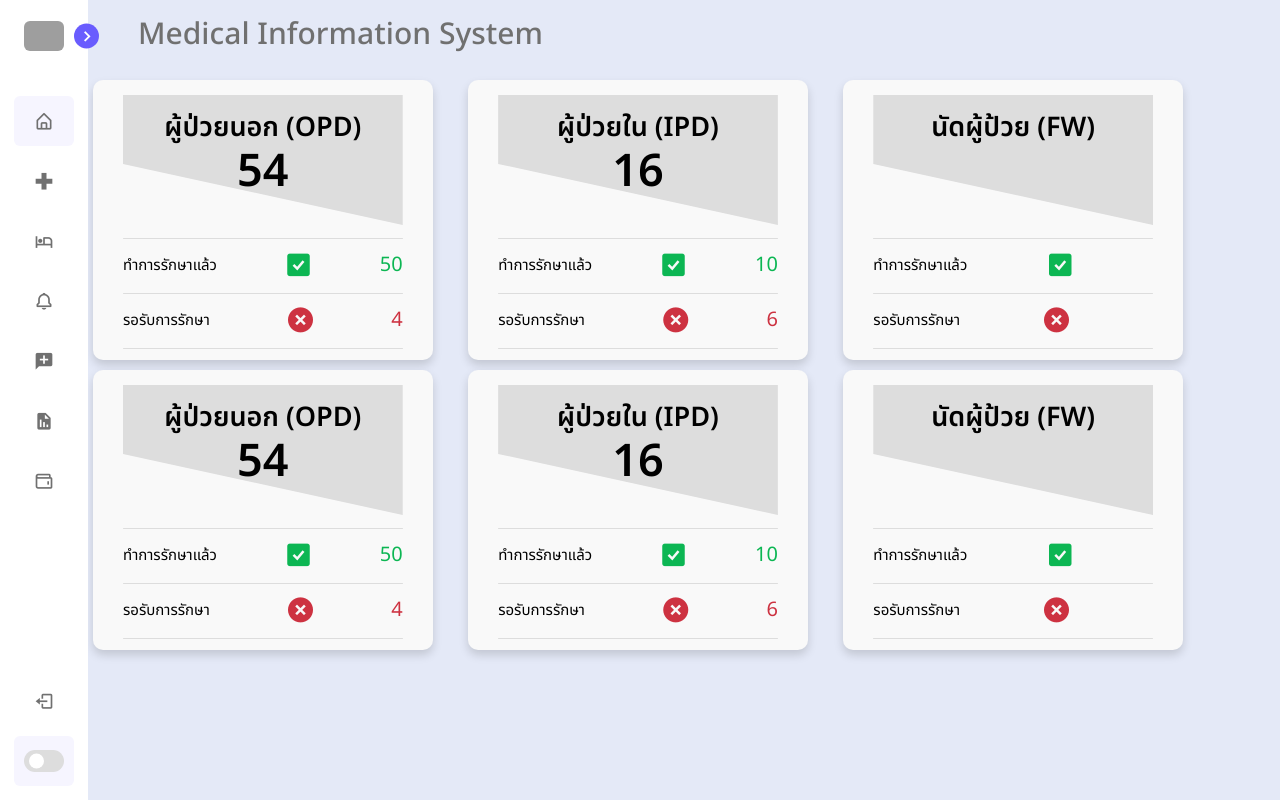
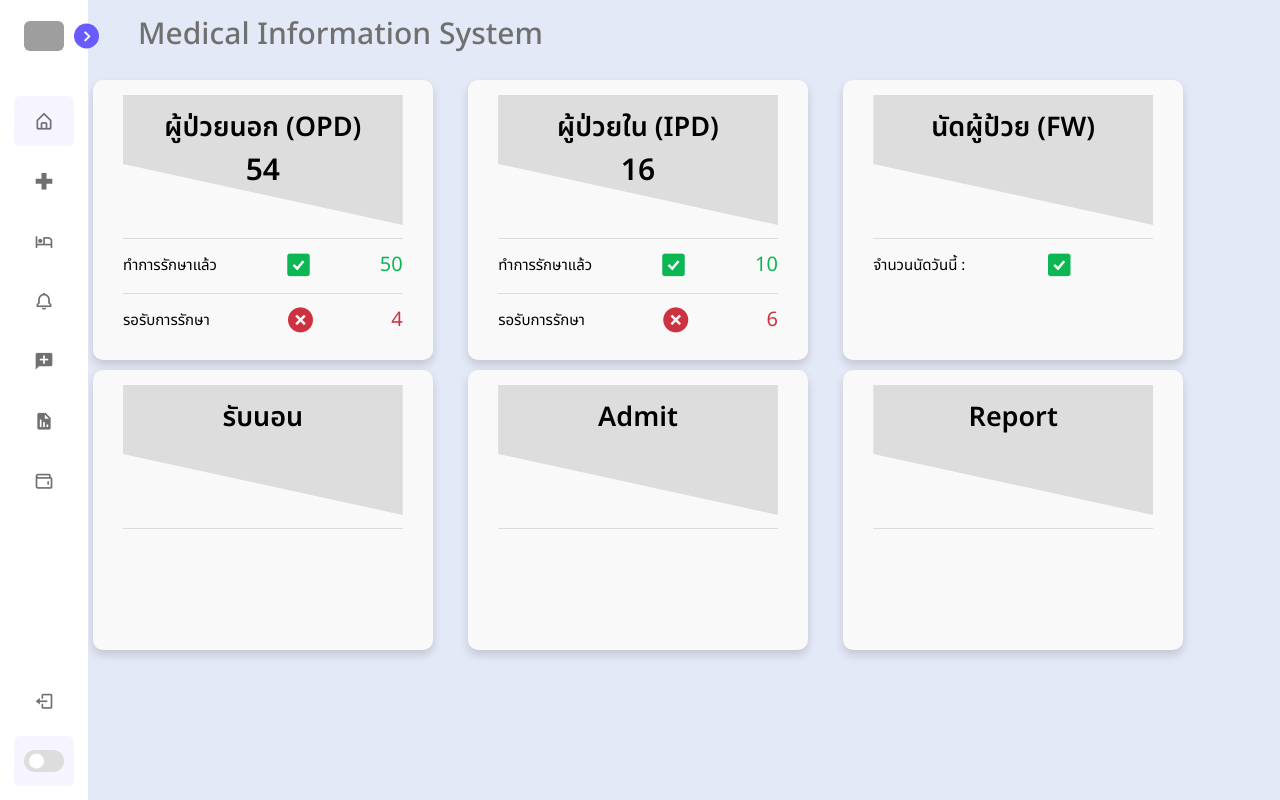
Before and after one commit to KlaPuifaiDenish/git-my-app, a React (Create React App) app: page / in a window 1280 px wide. Built offline with nearby package versions, Linux system fonts and the light colour scheme; grey boxes are pictures that could not be loaded.

Commit message:
Typecomponant

```diff
--- a/src/componants/Home.js
+++ b/src/componants/Home.js
@@ -9,9 +9,9 @@ export default function Home() {
   ];
 
   const menus = [
-    { id: 1, depname: "รับนอน" },
-    { id: 2, depname: "Admit" },
-    { id: 3, depname: "Report" },
+    { id: 1, depname: "รับนอน" ,code:'OTH' },
+    { id: 2, depname: "Admit"  ,code:'OTH'},
+    { id: 3, depname: "Report" ,code:'OTH' },
   ];
 
 
@@ -25,8 +25,9 @@ export default function Home() {
       <div className="content" >
       <Type deps={deps} />
       </div>
+
       <div className="content" >
-      <Type deps={deps} />
+      <Type deps={menus} />
       </div>
     </>
   );
--- a/src/componants/Type.js
+++ b/src/componants/Type.js
@@ -2,11 +2,43 @@ import React, { useState } from "react";
 import subtype from "./functions/SubType";
 import counttype from "./functions/CountType";
 import wrongtype from "./functions/WrongType";
-import csstype from './functions/CssType';
-;
-
+import csstype from "./functions/CssType";
 export default function Type({ deps }) {
-
+  function chk_card(code) {
+    if (code === "FW") {
+      return(
+        <div className="details">
+        <div className="one">
+          <span>จำนวนนัดวันนี้ :</span>
+          <i className="bx bxs-check-square"></i>
+          <span className="count__use">{counttype(code)}</span>
+        </div>
+      </div>
+      )
+    } else if (code === "OTH")  {
+      return (
+        <div className="details">
+          <div className="one"></div>
+        </div>
+      );
+    }
+    else  {
+      return (
+        <div className="details">
+          <div className="one">
+            <span>ทำการรักษาแล้ว</span>
+            <i className="bx bxs-check-square"></i>
+            <span className="count__use">{counttype(code)}</span>
+          </div>
+          <div className="one">
+            <span>รอรับการรักษา</span>
+            <i className="bx bxs-x-circle"></i>
+            <span className="count__wrong">{wrongtype(code)}</span>
+          </div>
+        </div>
+      );
+    }
+  }
   return (
     <>
       {deps.map((dep, index) => {
@@ -18,20 +50,7 @@ export default function Type({ deps }) {
                 <span className="num">{subtype(dep.code)}</span>
               </div>
             </div>
-            <div className="details">
-              <div className="one">
-                <span>ทำการรักษาแล้ว</span>
-                <i className="bx bxs-check-square"></i>
-                <span className="count__use">{counttype(dep.code)}</span>
-              </div>
-              <div className="one">
-                <span>รอรับการรักษา</span>
-                <i className="bx bxs-x-circle"></i>
-                <span className="count__wrong">{wrongtype(dep.code)}</span>
-              </div>
-              <div className="one"></div>
-              {/* <button>Purchase</button> */}
-            </div>
+            {chk_card(dep.code)}
           </div>
         );
       })}
--- a/src/componants/functions/SubType.js
+++ b/src/componants/functions/SubType.js
@@ -1,4 +1,3 @@
-import React from "react";
 
 function SubType(props) {
   if (props === "OPD") {
--- a/src/css/Home.css
+++ b/src/css/Home.css
@@ -61,11 +61,11 @@
   font-weight: 600;
 }
 .content .card .top .num_visit {
-  margin-top: -10px;
   font-weight: 600;
 }
 .content .card .top .num {
-  font-size: 45px;
+
+  font-size: 30px;
 }
 .content .card .info {
   font-size: 16px;
```
